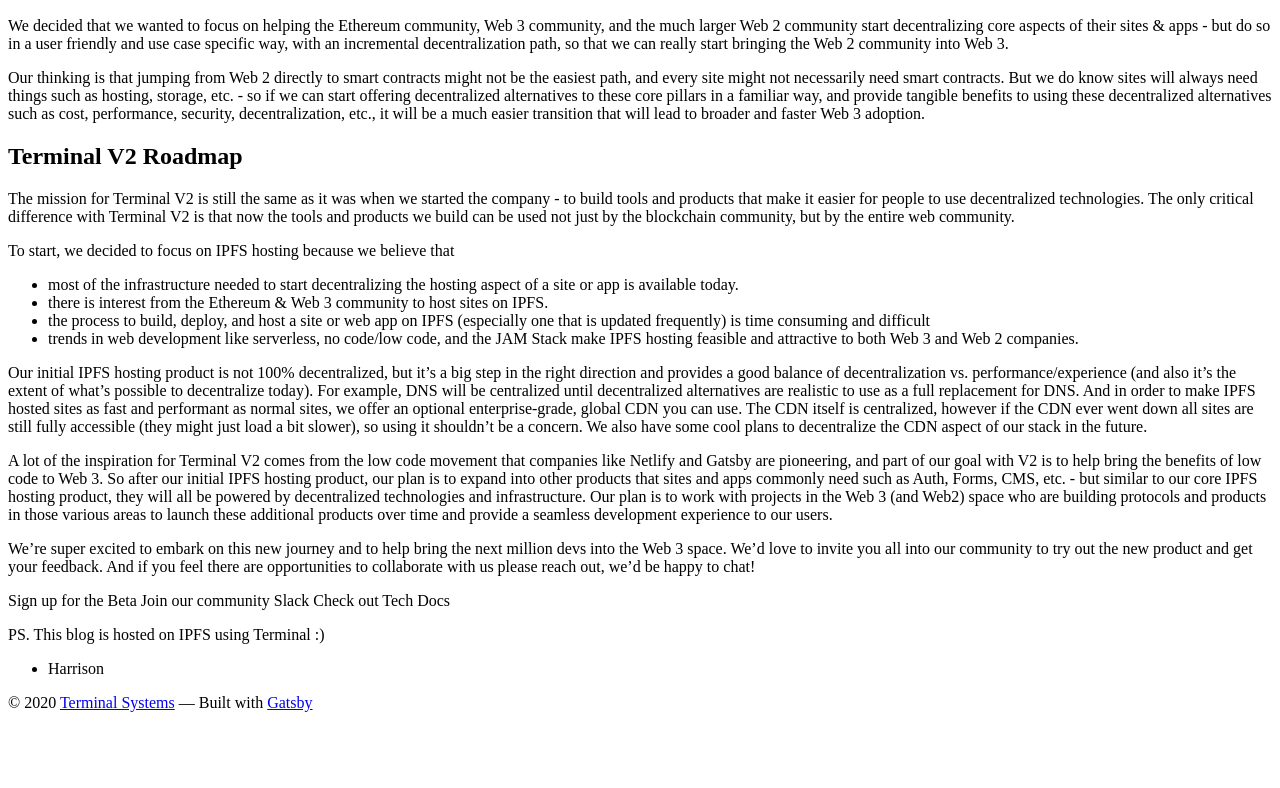
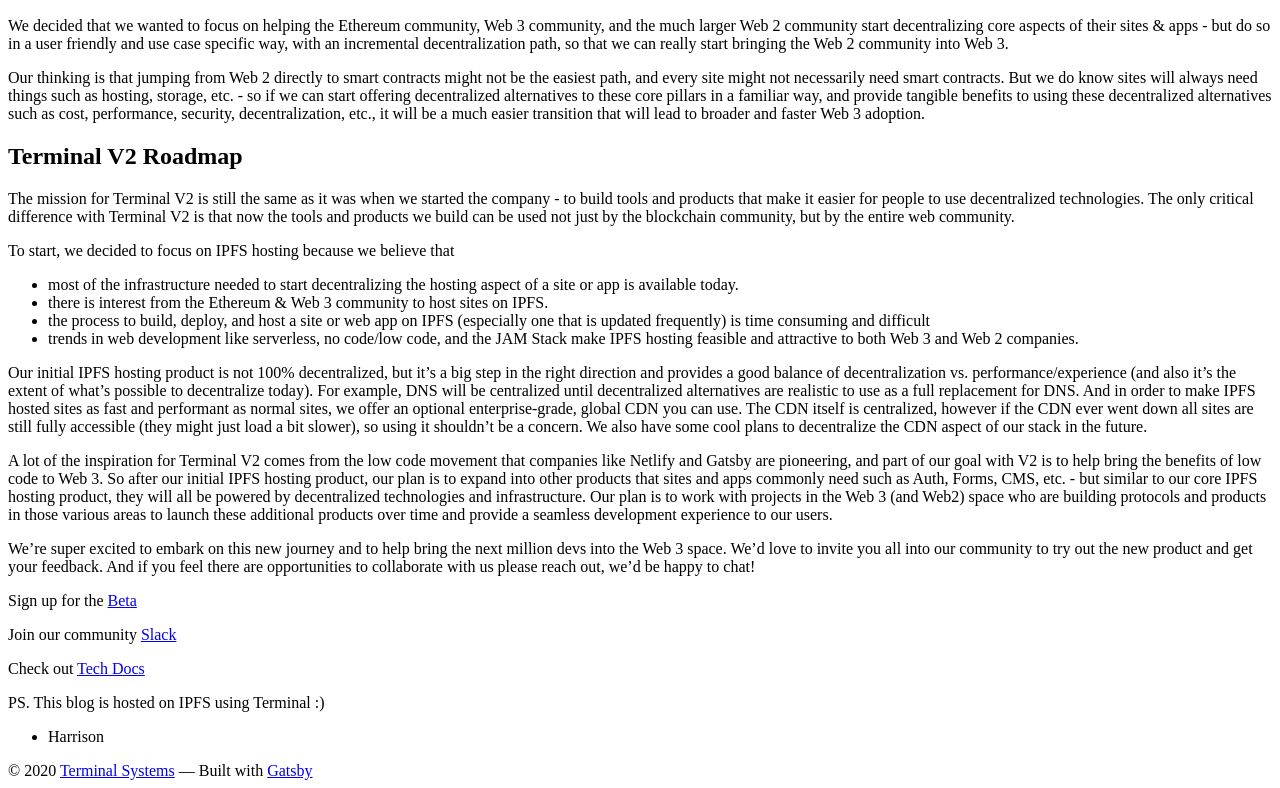
Before and after one commit to alub-ts/blog-test, a Gatsby site: page /cover-photo/ in a window 1280 px wide. Shown: the part 602-1390 px from the top of the page. Before the commit the page ends 1322 px from the top, so only its background shows below. Built offline with nearby package versions, Linux system fonts and the light colour scheme; Gatsby itself is replaced by a stand-in of ours.

Commit message:
style changes

```diff
--- a/content/blog/cover-photo.md
+++ b/content/blog/cover-photo.md
@@ -5,7 +5,7 @@
 tags:
   - Terminal
   - IPFS
-thumbnail: ./assets/alvin.jpg
+thumbnail: ./assets/alvintext.png
 title: Introducing Terminal V2
 ---
 
@@ -46,9 +46,11 @@
 
 We’re super excited to embark on this new journey and to help bring the next million devs into the Web 3 space. We’d love to invite you all into our community to try out the new product and get your feedback. And if you feel there are opportunities to collaborate with us please reach out, we’d be happy to chat!
 
-Sign up for the Beta
-Join our community Slack
-Check out Tech Docs
+Sign up for the [Beta](https://sites.terminal.co)
+
+Join our community [Slack](https://join.slack.com/t/terminal-public/shared_invite/enQtOTM1MjQ3NTExMDU3LTNkYjU1ZGJhZGUyYjgwN2I3OThjY2U5OThlMGY2MGY0OGYxMDI1OWIwMTMwYzViZGY4ZGU0NDA0YmY4ZjVhOTg)
+
+Check out [Tech Docs](https://epic-jepsen-3e19bc.netlify.com/)
 
 PS. This blog is hosted on IPFS using Terminal :)
 
--- a/src/utils/css/screen.css
+++ b/src/utils/css/screen.css
@@ -432,7 +432,7 @@
   bottom: 0;
   left: 0;
   color: var(--color-base);
-  background: rgba(0, 0, 0, 0.1);
+  background: rgba(63, 55, 55, 0.1);
   opacity: 1;
   transition: opacity 0.5s cubic-bezier(0.33, 0, 0.2, 1);
 }
@@ -556,6 +556,8 @@
   max-width: 720px;
   margin: 0 auto;
   padding: 6vw 0;
+  background: rgba(0, 0, 0, 0.2);
+  border: 10vw powderblue;
 }
 
 .post-content-header {
@@ -649,8 +651,8 @@
   font-size: 0.8em;
   line-height: 1em;
   font-weight: 400 !important;
-  /* background: var(--color-bg); */
-  background: var(--color-bg-dark) !important;
+  background: var(--color-bg);
+  /* background: var(--color-bg-dark) !important; */
   border-radius: 3px !important;
 }
 
--- a/src/utils/css/vars.css
+++ b/src/utils/css/vars.css
@@ -1,14 +1,13 @@
 /* Variables
 /* ---------------------------------------------------------- */
 
-@import url('https://fonts.googleapis.com/css?family=Muli:400,400i,600,700,700i,800&display=swap');
-@import url('https://fonts.googleapis.com/css?family=Noto+Sans+KR:400,500,700,900&display=swap&subset=korean');
-@import url('https://fonts.googleapis.com/css?family=Noto+Sans+JP:400,500,700,900&display=swap&subset=japanese');
+@import url("https://fonts.googleapis.com/css?family=Muli:400,400i,600,700,700i,800&display=swap");
+@import url("https://fonts.googleapis.com/css?family=Noto+Sans+KR:400,500,700,900&display=swap&subset=korean");
+@import url("https://fonts.googleapis.com/css?family=Noto+Sans+JP:400,500,700,900&display=swap&subset=japanese");
 @import url("https://fonts.googleapis.com/css?family=Ibarra+Real+Nova:400,400i&display=swap");
 @import url("https://fonts.googleapis.com/css?family=Cousine:400,400i&display=swap");
 
 :root {
-
   /* Colours */
   /* --color-primary: #3eb0ef; */
   /* --color-base: #131313; */
@@ -18,28 +17,28 @@
   --color-base: #f5f5f7;
   --color-sub-base: #aaa;
   --color-border: #d2d2d7;
-    --color-bg: #111111;
+  --color-bg: #17161f;
   --color-bg-bright: #1d1d1f;
-    --color-bg-dark: #000;
+  --color-bg-dark: rgb(24, 14, 34);
 
   --color-spare1: #66bbff;
   --color-spare2: #cccccc;
   --color-spare3: #63636e;
-    --color-spare4: #252429;
+  --color-spare4: #1d1a29;
 
   /* Apple Dark Appearance System Color*/
-    --color-apple-blue: rgb(10,132,255);
-    --color-apple-brown: rgb(172,142,104);
-    --color-apple-gray: rgb(152,152,157);
-    --color-apple-green: rgb(50,215,75);
-    --color-apple-orange: rgb(255,159,10);
-    --color-apple-pink: rgb(255,55,95);
-    --color-apple-purple: rgb(191,90,242);
-    --color-apple-red: rgb(255,69,58);
-    --color-apple-yellow: rgb(255,214,10);
+  --color-apple-blue: rgb(10, 132, 255);
+  --color-apple-brown: rgb(172, 142, 104);
+  --color-apple-gray: rgb(152, 152, 157);
+  --color-apple-green: rgb(50, 215, 75);
+  --color-apple-orange: rgb(255, 159, 10);
+  --color-apple-pink: rgb(255, 55, 95);
+  --color-apple-purple: rgb(191, 90, 242);
+  --color-apple-red: rgb(255, 69, 58);
+  --color-apple-yellow: rgb(255, 214, 10);
 
   /* Fonts */
-    --font-sans-serif: 'Muli', 'Noto Sans JP', 'Noto Sans KR', sans-serif;
+  --font-sans-serif: "Muli", "Noto Sans JP", "Noto Sans KR", sans-serif;
   --font-serif: "Ibarra Real Nova", serif;
   --font-mono: "Cousine", monospace;
   --font-light: 100;
@@ -58,5 +57,4 @@
   --height: 4rem;
   --margin: 2rem;
   --radius: 0.5rem;
-
 }
```
Also changed, not shown: content/blog/assets/CreateNewSite.png (added), content/blog/assets/alvintext.png (added), content/blog/assets/deployLog.png (added). Lines whose indentation alone changed are shown as unchanged.
